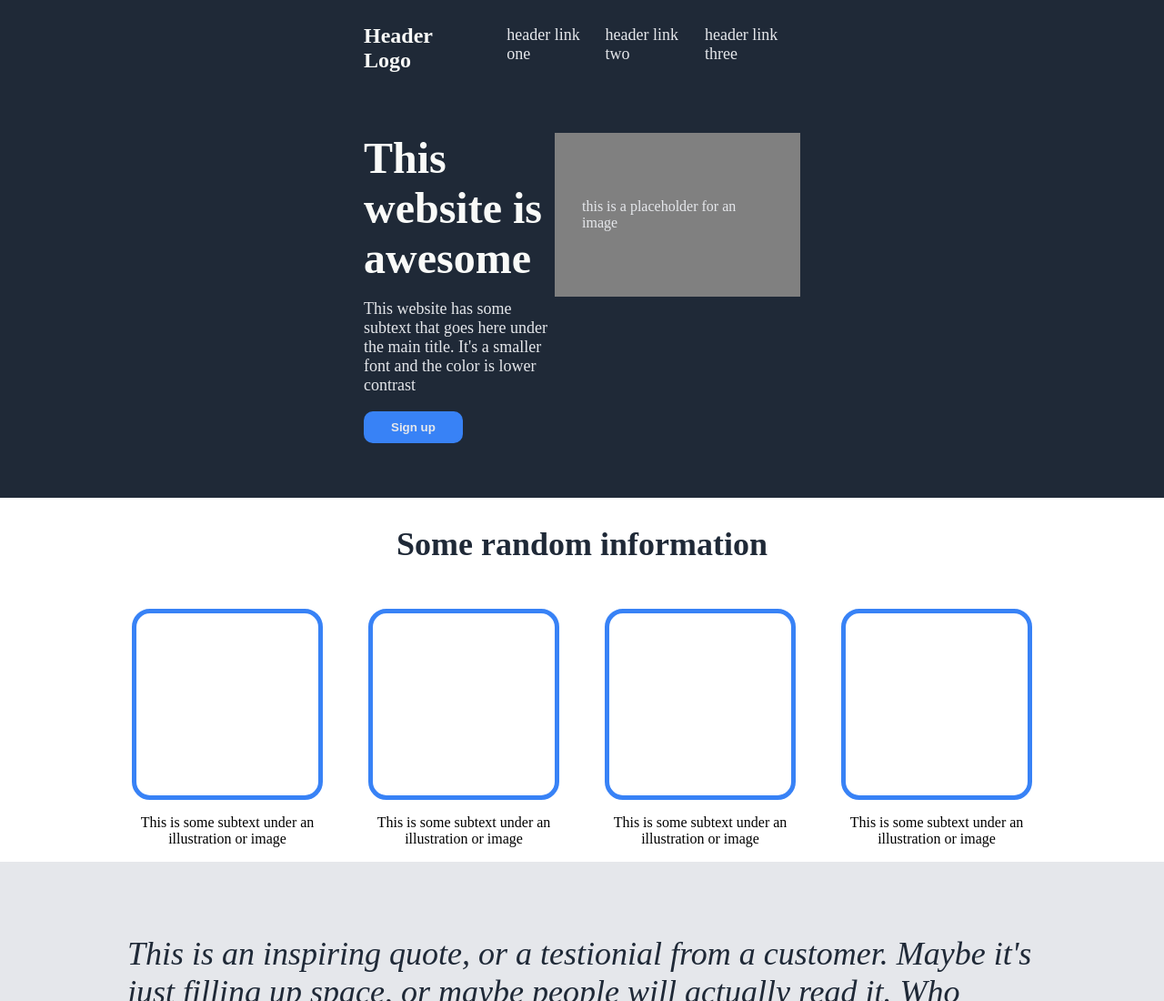
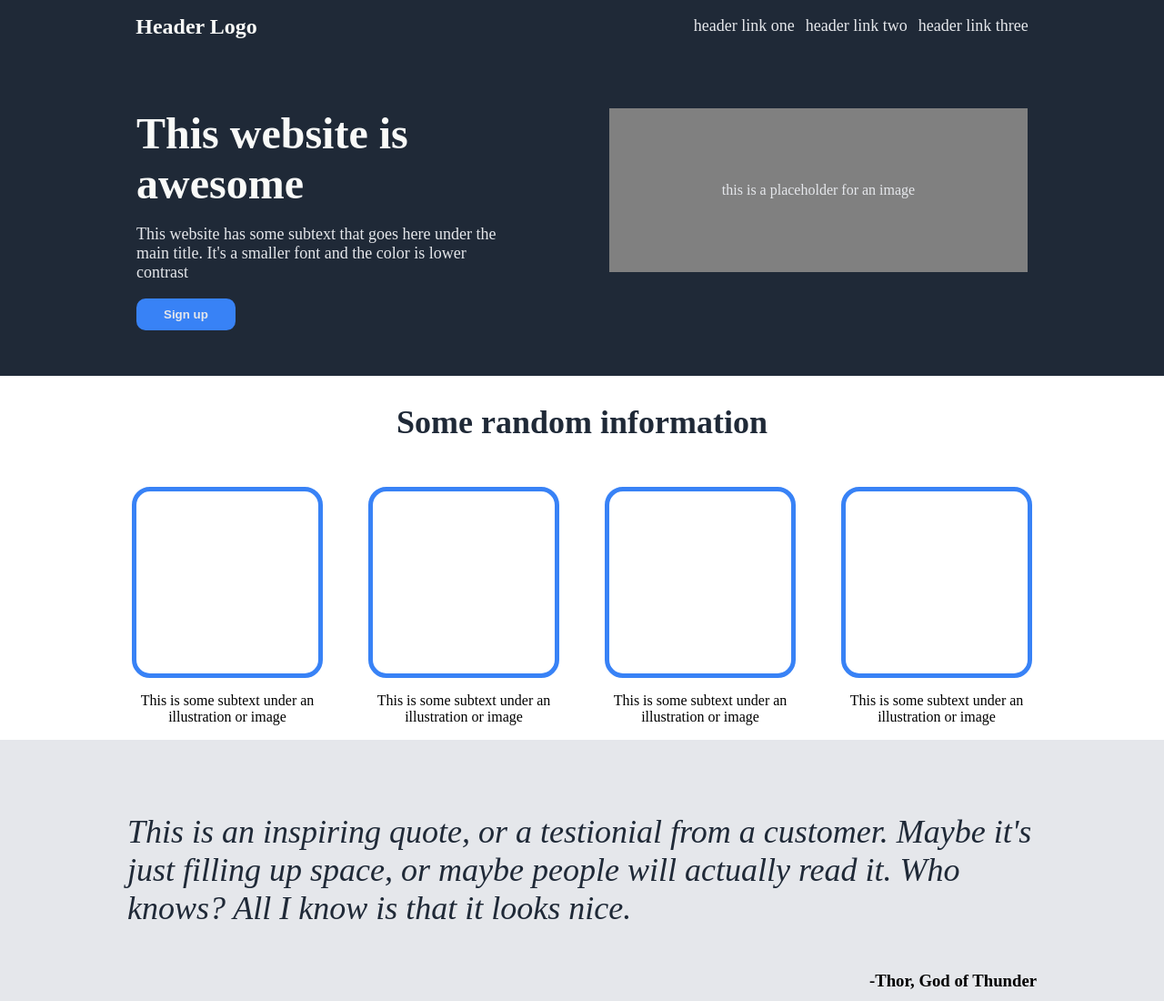
Before and after one commit to s3v4d4/landing-page, a plain HTML site: page index.html in a window 1280 px wide. Shown: the top 1100 px of the page at 91% size. Drawn offline with Linux system fonts and the light colour scheme.

Commit message:
Update css to adapt for different screen size

```diff
--- a/style.css
+++ b/style.css
@@ -9,25 +9,27 @@ body {
 }
 
 .first {
-    padding: 10px 400px;
     background-color: #1F2937;
     display: flex;
     flex-direction: column;
-    justify-content: space-between;
+    align-items: center;
+    justify-content: center;
+    gap: 10px;
 }
 
 .first .header {
     display: flex;
     justify-content: space-between;
     flex-direction: row;
-
+    gap: 440px;
 }
 
 .first .content {
     display: flex;
     flex-direction: row;
     justify-content: space-between;
-    margin: 50px 0px;
+    gap: 120px;
+    padding: 50px 0px;
 }
 
 ul {
```
